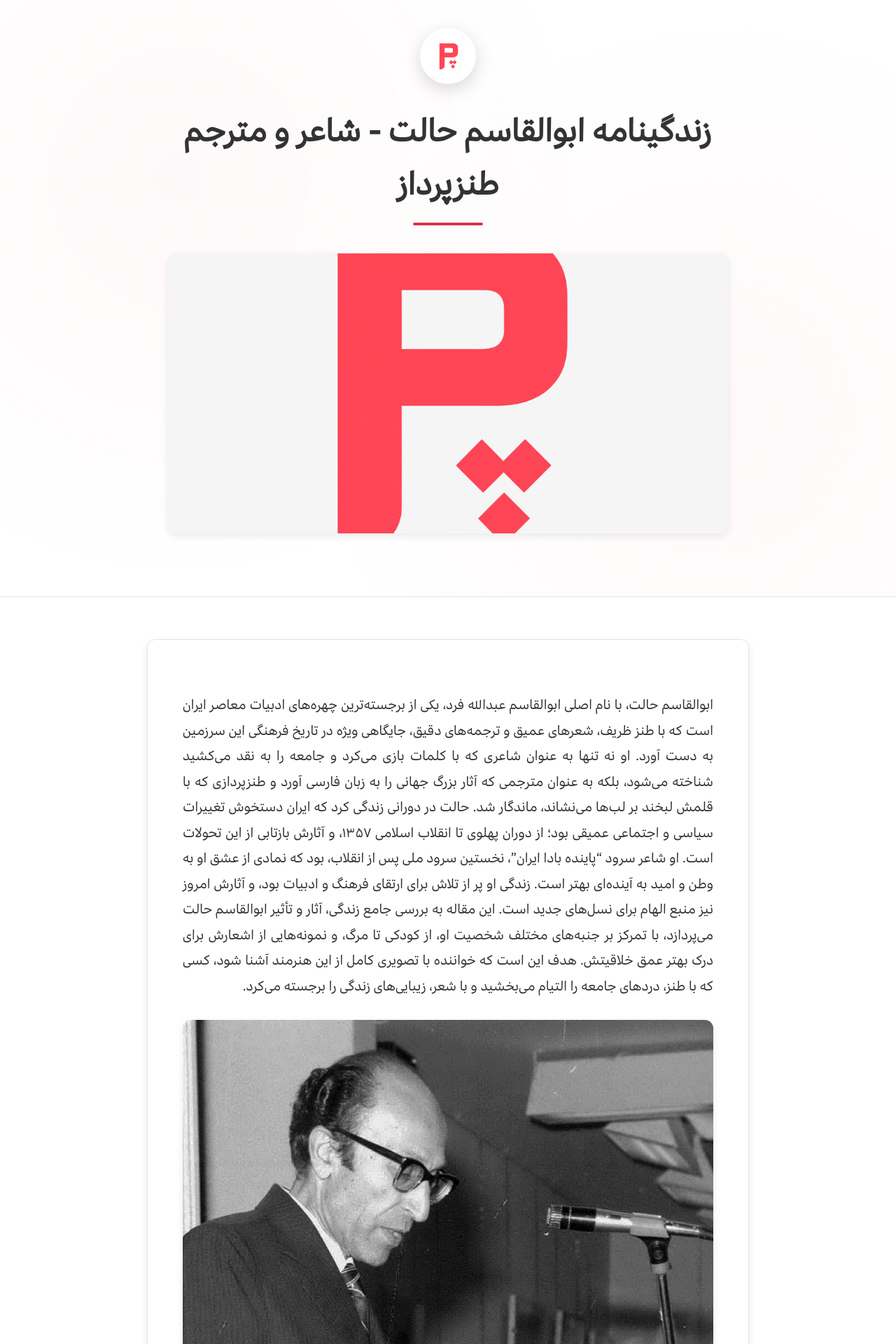
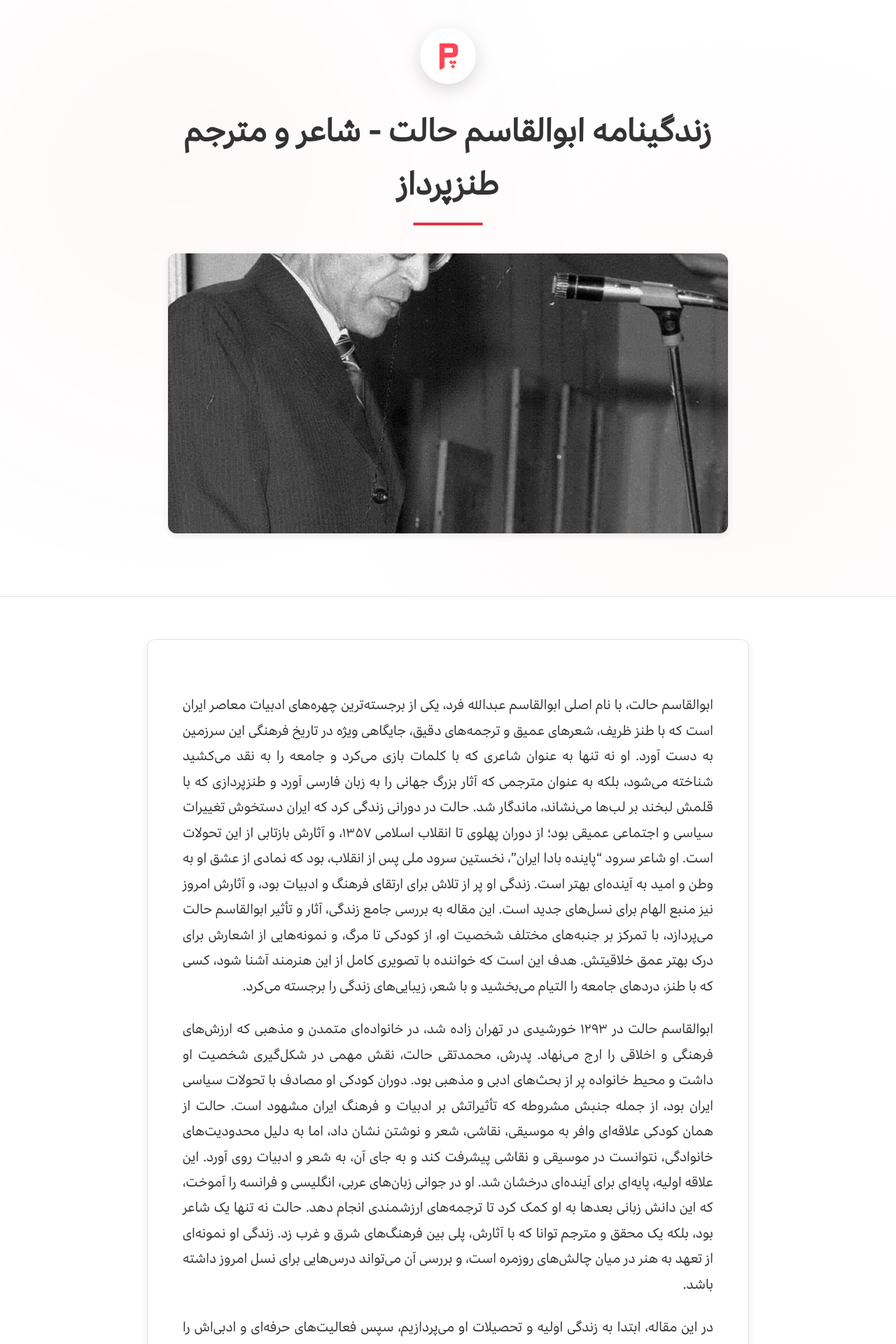
Before and after one commit to darkblog/darkblog.github.io, a Jekyll site: the page built from _posts/2025-9-9-abolghasem-halat.md, in a window 1280 px wide. Shown: the top 1920 px of the page at 70% size. Built offline with Jekyll 4.4.1, drawn with Linux system fonts in a browser that asks for light colours.

Commit message:
Update 2025-9-9-abolghasem-halat.md

```diff
--- a/_posts/2025-9-9-abolghasem-halat.md
+++ b/_posts/2025-9-9-abolghasem-halat.md
@@ -1,11 +1,10 @@
 ---
 layout: post
 title: زندگینامه ابوالقاسم حالت - شاعر و مترجم طنزپرداز
+image: /biography/abolghasem-halat.jpg
 ---
 
 ابوالقاسم حالت، با نام اصلی ابوالقاسم عبدالله فرد، یکی از برجسته‌ترین چهره‌های ادبیات معاصر ایران است که با طنز ظریف، شعرهای عمیق و ترجمه‌های دقیق، جایگاهی ویژه در تاریخ فرهنگی این سرزمین به دست آورد. او نه تنها به عنوان شاعری که با کلمات بازی می‌کرد و جامعه را به نقد می‌کشید شناخته می‌شود، بلکه به عنوان مترجمی که آثار بزرگ جهانی را به زبان فارسی آورد و طنزپردازی که با قلمش لبخند بر لب‌ها می‌نشاند، ماندگار شد. حالت در دورانی زندگی کرد که ایران دستخوش تغییرات سیاسی و اجتماعی عمیقی بود؛ از دوران پهلوی تا انقلاب اسلامی ۱۳۵۷، و آثارش بازتابی از این تحولات است. او شاعر سرود "پاینده بادا ایران"، نخستین سرود ملی پس از انقلاب، بود که نمادی از عشق او به وطن و امید به آینده‌ای بهتر است. زندگی او پر از تلاش برای ارتقای فرهنگ و ادبیات بود، و آثارش امروز نیز منبع الهام برای نسل‌های جدید است. این مقاله به بررسی جامع زندگی، آثار و تأثیر ابوالقاسم حالت می‌پردازد، با تمرکز بر جنبه‌های مختلف شخصیت او، از کودکی تا مرگ، و نمونه‌هایی از اشعارش برای درک بهتر عمق خلاقیتش. هدف این است که خواننده با تصویری کامل از این هنرمند آشنا شود، کسی که با طنز، دردهای جامعه را التیام می‌بخشید و با شعر، زیبایی‌های زندگی را برجسته می‌کرد.
-
-<img src="/biography/abolghasem-halat.jpg" alt="ابوالقاسم حالت" loading="lazy">
 
 ابوالقاسم حالت در ۱۲۹۳ خورشیدی در تهران زاده شد، در خانواده‌ای متمدن و مذهبی که ارزش‌های فرهنگی و اخلاقی را ارج می‌نهاد. پدرش، محمدتقی حالت، نقش مهمی در شکل‌گیری شخصیت او داشت و محیط خانواده پر از بحث‌های ادبی و مذهبی بود. دوران کودکی او مصادف با تحولات سیاسی ایران بود، از جمله جنبش مشروطه که تأثیراتش بر ادبیات و فرهنگ ایران مشهود است. حالت از همان کودکی علاقه‌ای وافر به موسیقی، نقاشی، شعر و نوشتن نشان داد، اما به دلیل محدودیت‌های خانوادگی، نتوانست در موسیقی و نقاشی پیشرفت کند و به جای آن، به شعر و ادبیات روی آورد. این علاقه اولیه، پایه‌ای برای آینده‌ای درخشان شد. او در جوانی زبان‌های عربی، انگلیسی و فرانسه را آموخت، که این دانش زبانی بعدها به او کمک کرد تا ترجمه‌های ارزشمندی انجام دهد. حالت نه تنها یک شاعر بود، بلکه یک محقق و مترجم توانا که با آثارش، پلی بین فرهنگ‌های شرق و غرب زد. زندگی او نمونه‌ای از تعهد به هنر در میان چالش‌های روزمره است، و بررسی آن می‌تواند درس‌هایی برای نسل امروز داشته باشد.
 
```
